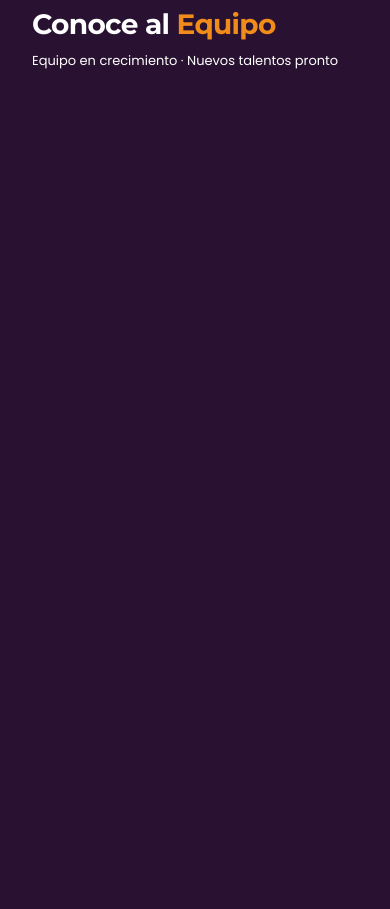
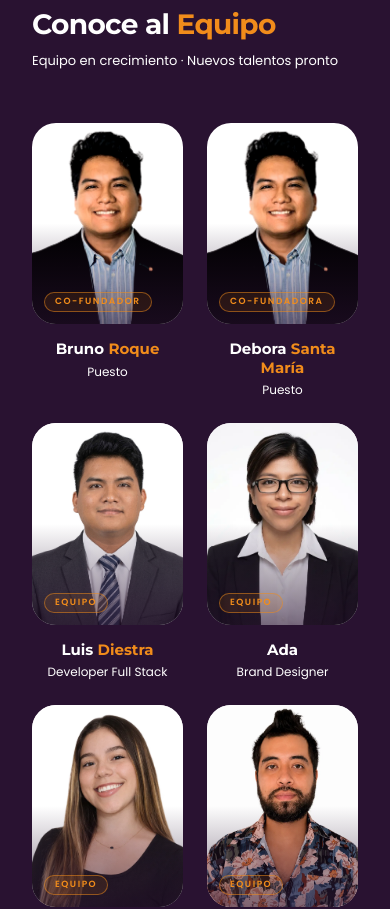
Before and after one commit to bruno97roque-gif/websy-web, a Next.js app: page /nosotros in a window 390 px wide. Shown: the part 2300-3209 px from the top of the page. Built offline with nearby package versions, Linux system fonts and the light colour scheme.

Commit message:
fix: equipo visible en movil, cards sin opacity 0 en mobile grid

```diff
--- a/components/sections/nosotros/TeamGrid.tsx
+++ b/components/sections/nosotros/TeamGrid.tsx
@@ -128,15 +128,17 @@ function Card({
   member,
   index,
   cardsRef,
+  animate = true,
 }: {
   member: TeamMember;
   index: number;
   cardsRef: React.MutableRefObject<(HTMLDivElement | null)[]>;
+  animate?: boolean;
 }) {
   return (
     <div
-      ref={(el) => { cardsRef.current[index] = el; }}
-      style={{ opacity: 0 }}
+      ref={animate ? (el) => { cardsRef.current[index] = el; } : undefined}
+      style={animate ? { opacity: 0 } : undefined}
       className="group flex flex-col items-center text-center"
     >
       <div
@@ -217,7 +219,7 @@ export default function TeamGrid() {
         {/* Mobile: grid simple 2 columnas, todos los miembros */}
         <div className="grid grid-cols-2 gap-6 sm:grid-cols-3 lg:hidden">
           {TEAM.map((member, i) => (
-            <Card key={`${member.name}-${i}`} member={member} index={i} cardsRef={cardsRef} />
+            <Card key={`${member.name}-${i}`} member={member} index={i} cardsRef={cardsRef} animate={false} />
           ))}
         </div>
 
```
